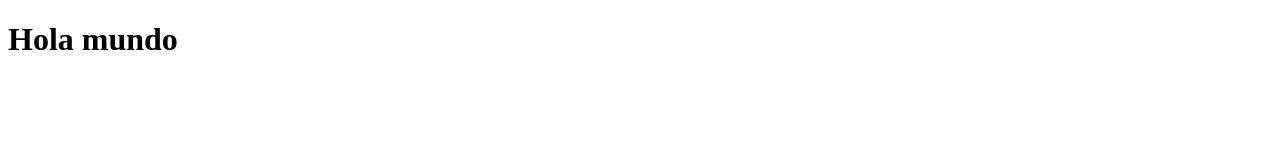
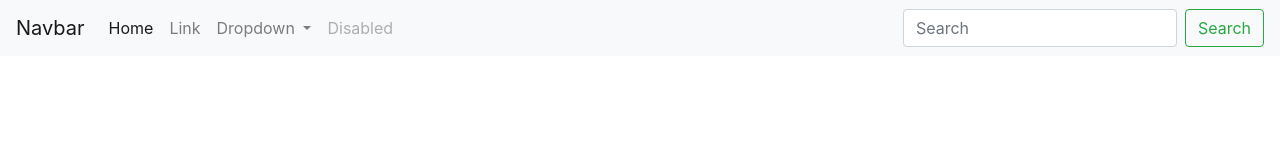
Before and after one commit to Cr1stopherB/eFarmaNet, a plain HTML site: page index.html in a window 1280 px wide. Drawn offline with nearby package versions, Linux system fonts and the light colour scheme.

Commit message:
Creacion de esqueleto

```diff
--- a/index.html
+++ b/index.html
@@ -1,11 +1,53 @@
 <!DOCTYPE html>
 <html lang="en">
+
 <head>
     <meta charset="UTF-8">
     <meta name="viewport" content="width=device-width, initial-scale=1.0">
-    <title>Document</title>
+    <title>Home</title>
+    <link rel="stylesheet" href="https://cdn.jsdelivr.net/npm/bootstrap@4.6.2/dist/css/bootstrap.min.css"
+        integrity="sha384-xOolHFLEh07PJGoPkLv1IbcEPTNtaed2xpHsD9ESMhqIYd0nLMwNLD69Npy4HI+N" crossorigin="anonymous">
+
 </head>
+
 <body>
-    <h1>Hola mundo</h1>
+    <nav class="navbar navbar-expand-lg navbar-light bg-light">
+        <a class="navbar-brand" href="#">Navbar</a>
+        <button class="navbar-toggler" type="button" data-toggle="collapse" data-target="#navbarSupportedContent"
+            aria-controls="navbarSupportedContent" aria-expanded="false" aria-label="Toggle navigation">
+            <span class="navbar-toggler-icon"></span>
+        </button>
+
+        <div class="collapse navbar-collapse" id="navbarSupportedContent">
+            <ul class="navbar-nav mr-auto">
+                <li class="nav-item active">
+                    <a class="nav-link" href="#">Home <span class="sr-only">(current)</span></a>
+                </li>
+                <li class="nav-item">
+                    <a class="nav-link" href="#">Link</a>
+                </li>
+                <li class="nav-item dropdown">
+                    <a class="nav-link dropdown-toggle" href="#" role="button" data-toggle="dropdown"
+                        aria-expanded="false">
+                        Dropdown
+                    </a>
+                    <div class="dropdown-menu">
+                        <a class="dropdown-item" href="#">Action</a>
+                        <a class="dropdown-item" href="#">Another action</a>
+                        <div class="dropdown-divider"></div>
+                        <a class="dropdown-item" href="#">Something else here</a>
+                    </div>
+                </li>
+                <li class="nav-item">
+                    <a class="nav-link disabled">Disabled</a>
+                </li>
+            </ul>
+            <form class="form-inline my-2 my-lg-0">
+                <input class="form-control mr-sm-2" type="search" placeholder="Search" aria-label="Search">
+                <button class="btn btn-outline-success my-2 my-sm-0" type="submit">Search</button>
+            </form>
+        </div>
+    </nav>
 </body>
+
 </html>
```
Also changed, not shown: blogs.html (added), contacto.html (added), nosotros.html (added), producto.html (added).
